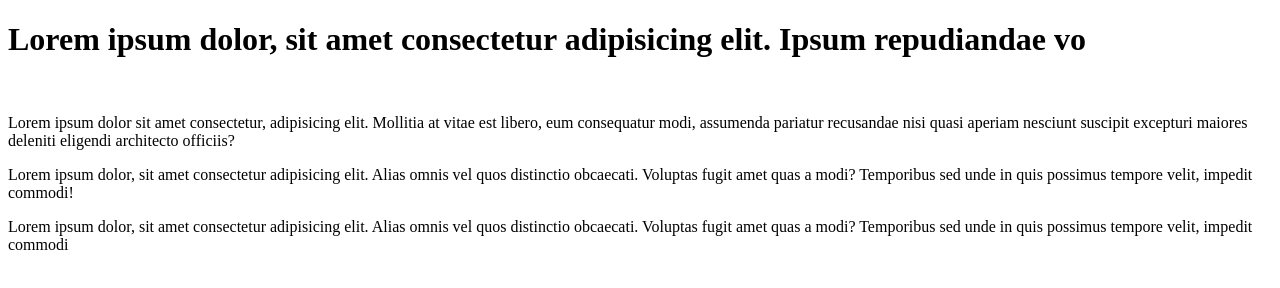
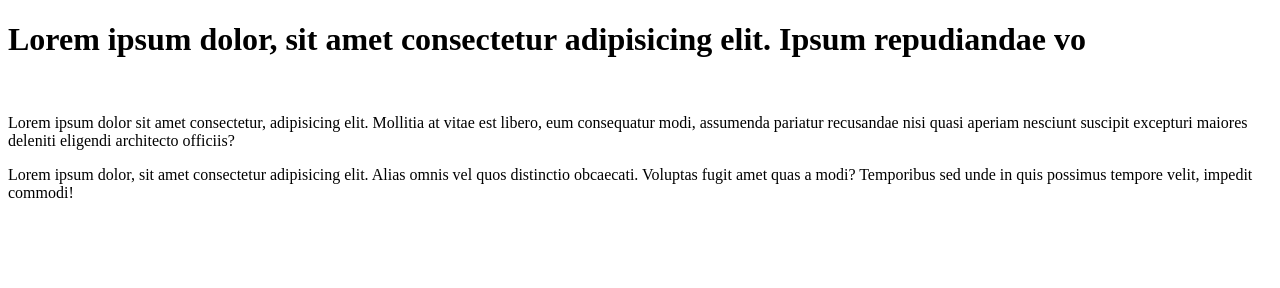
Before and after one commit to yenadh/Test-01, a plain HTML site: page index.html in a window 1280 px wide. Drawn offline with Linux system fonts and the light colour scheme.

Commit message:
change p

```diff
--- a/index.html
+++ b/index.html
@@ -17,9 +17,6 @@
         <p>Lorem ipsum dolor, sit amet consectetur adipisicing elit. Alias omnis vel quos
             distinctio obcaecati. Voluptas fugit amet quas a modi? Temporibus sed unde in
             quis possimus tempore velit, impedit commodi!</p>
-            <p>Lorem ipsum dolor, sit amet consectetur adipisicing elit. Alias omnis vel quos
-                distinctio obcaecati. Voluptas fugit amet quas a modi? Temporibus sed unde in
-                quis possimus tempore velit, impedit commodi</p>
     </section>
 </body>
 </html>
```
